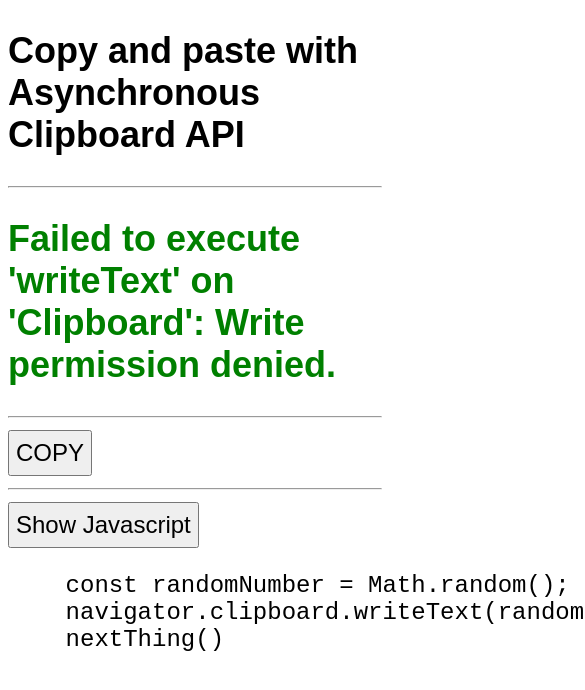
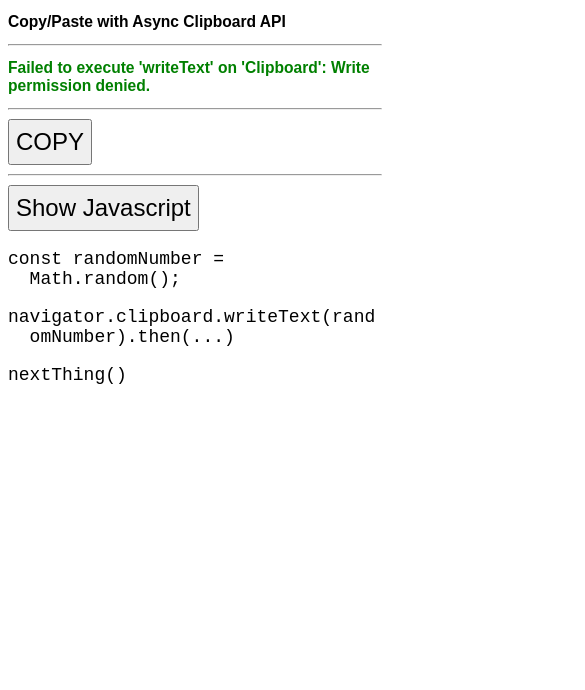
Before and after one commit to rw251/clipboard-async-api, a website: page index.html in a window 390 px wide. Both pictures are taken after a click on the button "Show Javascript". Shown: the top 690 px of the page, 585 px wide, since content can reach past the window. Drawn offline with Linux system fonts and the light colour scheme.

Commit message:
More responsive

```diff
--- a/index.html
+++ b/index.html
@@ -5,7 +5,7 @@
   <meta charset="utf-8">
   <title>Clipboard using async clipboard API</title>
   <meta name="description" content="">
-  <meta name="viewport" content="width=device-width, initial-scale=1">
+  <meta name="viewport" content="width=device-width, initial-scale=1, user-scalable=no">
   <meta name="theme-color" content="#fafafa">
 
   <style>
@@ -13,11 +13,22 @@
 
     button { line-height: 40px; font-size: 24px; text-align: center; }
 
-    input { width: 100px; }
+    h2 { font-size: 32px; }
 
     .content { display: grid; grid-template-columns: 100px 1fr; }
 
-    pre { visibility: hidden; }
+    pre {
+      overflow-x: auto;
+      white-space: pre-wrap;
+      white-space: -moz-pre-wrap;
+      white-space: -pre-wrap;
+      white-space: -o-pre-wrap;
+      word-wrap: break-word;
+      text-indent: -1.2em;
+      padding-left: 1.2em;
+    }
+
+    #code { display: none; }
 
     #message {
       font-size: 24px;
@@ -27,10 +38,37 @@
     }
 
     #contents { color: green; }
+
+    @media (max-width: 800px)  {
+      h2 {
+        font-size: 4vw;
+      }
+    }
+
+    @media (max-width: 584px)  {
+      #message {
+        font-size: 20px;
+      }
+    }
+
+    @media (max-width: 520px)  {
+      .content {
+        display: block;
+      }
+      body {
+        font-size: 18px;
+      }
+    }
+
+    @media (max-width: 370px)  {
+      #message {
+        font-size: 16px;
+      }
+    }
   </style>
 </head>
 <body>
-  <h2>Copy and paste with Asynchronous Clipboard API</h2>
+  <h2>Copy/Paste with Async Clipboard API</h2>
   <hr>
   <h2 id="contents">Current clipboard contents: []</h2>
   <hr>
@@ -45,20 +83,21 @@
 
   <hr>
   <button onclick="show()">Show Javascript</button>
-  <pre>
-    const randomNumber = Math.random();
-    navigator.clipboard.writeText(randomNumber).then(...)
-    nextThing()
-  </pre>
+
+  <div id="code">
+    <pre>const randomNumber = Math.random();</pre>
+    <pre>navigator.clipboard.writeText(randomNumber).then(...)</pre>
+    <pre>nextThing()</pre>
+  </div>
   <script>
     const $input = document.getElementById('value');
     const $content = document.getElementById('content');
     const $contents = document.getElementById('contents');
-    const $pre = document.querySelector('pre');
+    const $code = document.getElementById('code');
     const delay = 2000;
 
     function show() {
-      $pre.style.visibility = 'visible';
+      $code.style.display = 'block';
     }
 
     function logMessage(message, isAppend) {
```
Also changed, not shown: package.json (added, +16 -0 lines), 2 other files.
